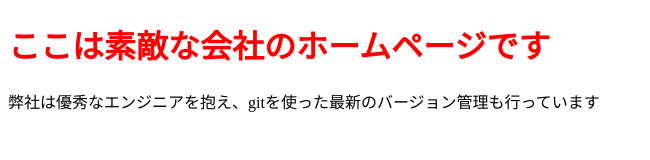
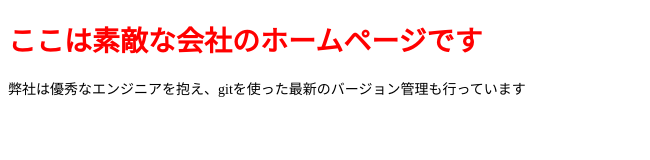
Before and after one commit to git-drill/rebase-onto-sample, a plain HTML site: page index.html in a window 1280 px wide. Shown: the whole page, without its empty margins (0-650 px from the left). Drawn offline with Linux system fonts and the light colour scheme.

Commit message:
font-sizeを指定

```diff
--- a/style.css
+++ b/style.css
@@ -1,3 +1,12 @@
+html {
+  font-size: 14px;
+}
+
 h1 {
   color: red;
+  font-size: 2rem;
 }
+
+p {
+  font-size: 1rem;
+}
```
